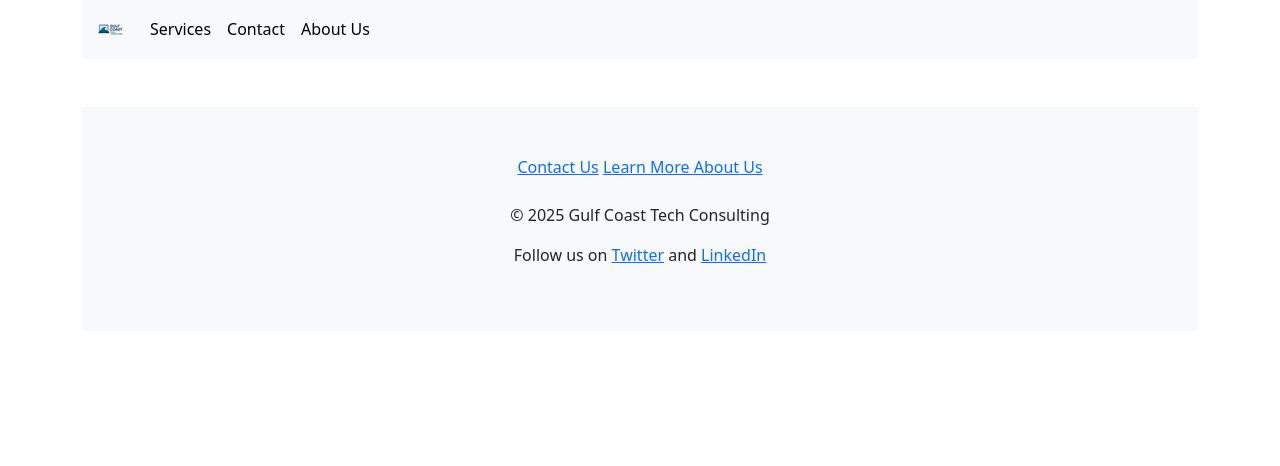
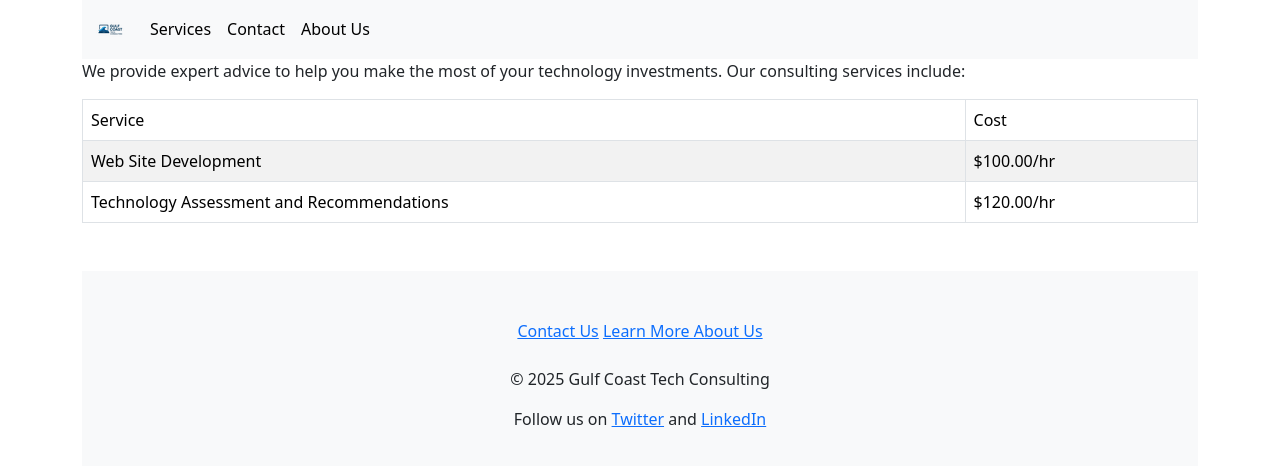
Before and after one commit to muffinman29/consulting, an Angular app: page /technology-consulting in a window 1280 px wide. Before the commit this address led to /. Shown: the top 466 px of the page. Built offline with nearby package versions, Linux system fonts and the light colour scheme.

Commit message:
added tech consulting

```diff
--- a/src/app/app.routes.ts
+++ b/src/app/app.routes.ts
@@ -5,6 +5,7 @@ import { ContactComponent } from './contact/contact.component';
 import { ServicesComponent } from './services/services.component';
 import { ComputerServicesComponent } from './computer-services/computer-services.component';
 import { VideoGamesComponent } from './video-games/video-games.component';
+import { TechnologyConsultingComponent } from './technology-consulting/technology-consulting.component';
 
 export const routes: Routes = [
     { path: '', component: WelcomeComponent },
@@ -13,5 +14,6 @@ export const routes: Routes = [
     { path: 'contact', component: ContactComponent },
     { path: 'services', component: ServicesComponent},
     { path: 'computer-services', component: ComputerServicesComponent },
-    { path: 'video-games', component: VideoGamesComponent }
+    { path: 'video-games', component: VideoGamesComponent },
+    { path: 'technology-consulting', component: TechnologyConsultingComponent },
 ];
--- a/src/app/computer-services/computer-services.component.html
+++ b/src/app/computer-services/computer-services.component.html
@@ -11,27 +11,27 @@
     <tbody>
       <tr>
         <td>Virus Removal and Operating System Repair</td>
-        <td>$99.99</td>
+        <td>$100</td>
       </tr>
       <tr>
         <td>Hardware Diagnostics</td>
-        <td>$49.99</td>
+        <td>$50</td>
       </tr>
       <tr>
         <td>Software Installation</td>
-        <td>$29.99</td>
+        <td>$30</td>
       </tr>
       <tr>
         <td>Data Backup or Transfer</td>
-        <td>$59.99</td>
+        <td>$60</td>
       </tr>
       <tr>
         <td>System Tune-Up</td>
-        <td>$59.99</td>
+        <td>$60</td>
       </tr>
       <tr>
         <td>Hardware Installation</td>
-        <td>$29.99</td>
+        <td>$30</td>
       </tr>
     </tbody>
   </table>
--- a/src/app/services/services.component.html
+++ b/src/app/services/services.component.html
@@ -6,6 +6,6 @@
   <ul class="list-group list-group-flush">
     <li class="list-group-item"><a href="computer-services">Computers and tablets</a></li>
     <li class="list-group-item"><a href="video-games">Video games</a></li>
-    <li class="list-group-item">Technology Consulting</li>
+    <li class="list-group-item"><a href="technology-consulting">Technology Consulting</a></li>
   </ul>
 </div>
--- /dev/null
+++ b/src/app/technology-consulting/technology-consulting.component.html
@@ -0,0 +1,22 @@
+<div>
+  <p>We provide expert advice to help you make the most of your technology investments. Our consulting services include:</p>
+
+  <table class="table table-striped table-bordered table-hover">
+    <thead>
+      <tr>
+        <td>Service</td>
+        <td>Cost</td>
+      </tr>
+    </thead>
+    <tbody>
+      <tr>
+        <td>Web Site Development</td>
+        <td>$100.00/hr</td>
+      </tr>
+      <tr>
+        <td>Technology Assessment and Recommendations</td>
+        <td>$120.00/hr</td>
+      </tr>
+    </tbody>
+  </table>
+</div>
--- a/src/app/video-games/video-games.component.html
+++ b/src/app/video-games/video-games.component.html
@@ -10,15 +10,15 @@
     <tbody>
       <tr>
         <td>Console Setup</td>
-        <td>$29.99</td>
+        <td>$30</td>
       </tr>
       <tr>
         <td>Network Configuration</td>
-        <td>$39.99</td>
+        <td>$40</td>
       </tr>
       <tr>
         <td>Upgrades</td>
-        <td>$49.99</td>
+        <td>$50</td>
     </tbody>
   </table>
 </div>
```
Also changed, not shown: src/app/technology-consulting/technology-consulting.component.ts (added, +11 -0 lines), src/app/technology-consulting/technology-consulting.component.css (added), 1 other file (tests, documents, lock files or other folders).
